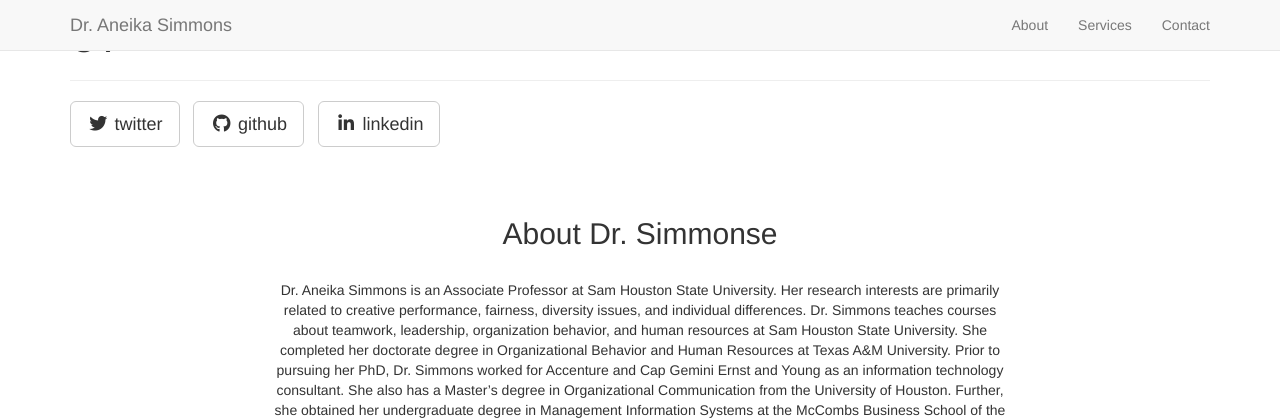
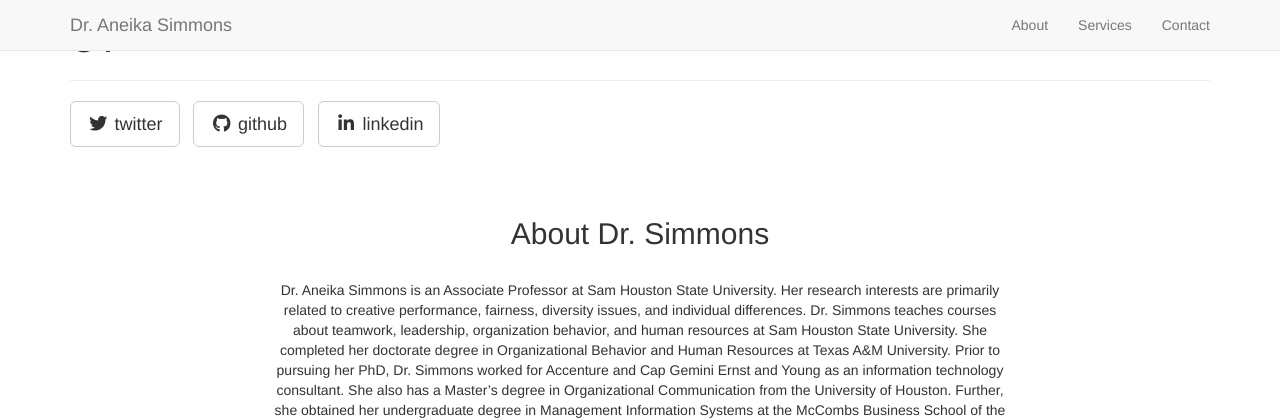
Before and after one commit to aneikasimmons/aneikasimmons.github.io, a Jekyll site: the page built from cv/index.html, in a window 1280 px wide and 900 px high. Shown: the top 420 px of the window. Built offline with Jekyll 4.4.1, drawn with Linux system fonts in a browser that asks for light colours; nearby versions of some CDN libraries; library files that are not in the unit come from our copies.

Commit message:
Update about.html

```diff
--- a/_includes/about.html
+++ b/_includes/about.html
@@ -3,7 +3,7 @@
         <div class="row">
             <div class="col-lg-8 col-lg-offset-2">
               <br/><br/>
-              <h2>About Dr. Simmonse</h2>
+              <h2>About Dr. Simmons</h2>
               <br/>
                 <p>Dr. Aneika Simmons is an Associate Professor at Sam Houston State University. Her research interests are primarily related to creative performance, fairness, diversity issues, and individual differences.  Dr. Simmons teaches courses about teamwork, leadership, organization behavior, and human resources at Sam Houston State University.  She completed her doctorate degree in Organizational Behavior and Human Resources at Texas A&M University.  Prior to pursuing her PhD, Dr. Simmons worked for Accenture and Cap Gemini Ernst and Young as an information technology consultant.  She also has a Master’s degree in Organizational Communication from the University of Houston. Further, she obtained her undergraduate degree in Management Information Systems at the McCombs Business School of the University of Texas at Austin. After receiving her Master’s degree, Dr. Simmons began to regularly visit academic campuses to give motivational speeches on decision making and goal setting. As a professor, she presents her research at both domestic and international academic conferences.</p>
                 <p>The Jekyll version is brought to you by <a href="https://github.com/swcool">Shane Weng</a></p>
```
